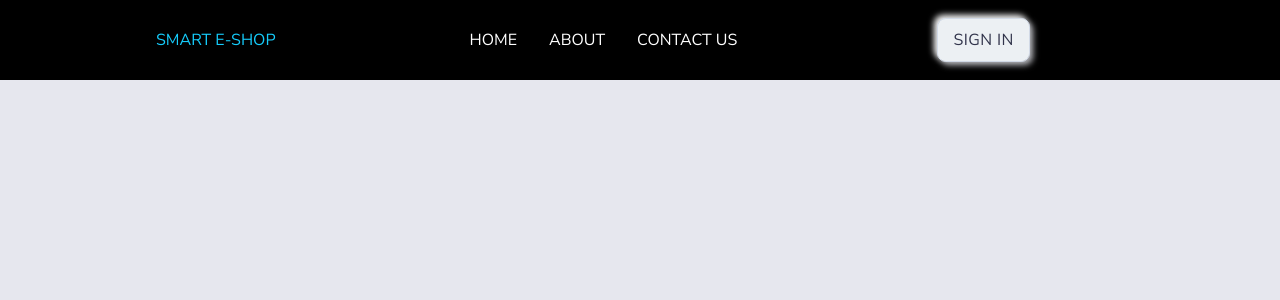
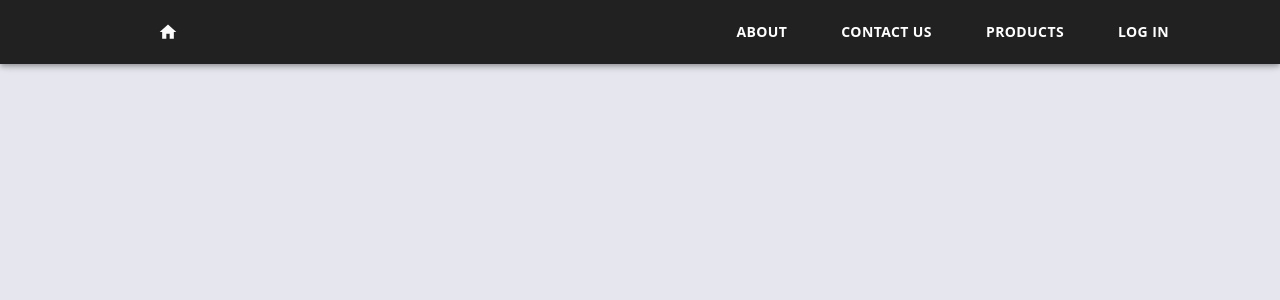
Before and after one commit to Smart-eShop/smart-eShop, a React (Create React App) app in the folder fronted/user-side/: page / in a window 1280 px wide. Shown: the top 300 px of the page. Built offline with nearby package versions, Linux system fonts and the light colour scheme.

Commit message:
responsive navbar

```diff
--- a/fronted/user-side/src/components/Main.js
+++ b/fronted/user-side/src/components/Main.js
@@ -7,7 +7,7 @@
 import Products from './Products/Products';
 import "../neumorphism.css";
 import { BrowserRouter as Router, Switch, Route } from 'react-router-dom';
-import Navbar from '../components/Navbar';
+import Navbar from './Navbar/Navbar';
 import TermsConditions from "../components/TermsConditions";
 
 
@@ -18,7 +18,7 @@
     <Switch>
       <Route path='/login' exact component={Login} />
       <Route path='/register' exact component={Register} />
-      <Route path='/home' exact component={Products} />
+      <Route path='/products' exact component={Products} />
       <Route path='/about' exact component={About} />
       <Route path='/contact-us' exact component={Contact} />
       <Route path='/terms-conditions' exact component={TermsConditions} />
--- /dev/null
+++ b/fronted/user-side/src/components/Navbar/Navbar.js
@@ -0,0 +1,177 @@
+import {
+    AppBar,
+    Toolbar,
+    makeStyles,
+    Button,
+    IconButton,
+    Drawer,
+    Link,
+    MenuItem,
+  } from "@material-ui/core";
+  import MenuIcon from "@material-ui/icons/Menu";
+  import React, { useState, useEffect } from "react";
+  import { Link as RouterLink } from "react-router-dom";
+  import Home from '@material-ui/icons/Home';
+
+  const headersData = [
+    {
+      label: "About",
+      href: "/about",
+    },
+    {
+      label: "Contact Us",
+      href: "/contact-us",
+    },
+    {
+      label: "Products",
+      href: "/products",
+    },
+    {
+      label: "LOG IN",
+      href: "/login",
+    },
+  ];
+
+  const useStyles = makeStyles(() => ({
+    header: {
+      backgroundColor: "#212121",
+      paddingRight: "79px",
+      paddingLeft: "118px",
+      "@media (max-width: 900px)": {
+        paddingLeft: 0,
+      },
+    },
+    menuButton: {
+      fontFamily: "Open Sans, sans-serif",
+      fontWeight: 700,
+      size: "18px",
+      marginLeft: "38px",
+    },
+    toolbar: {
+      display: "flex",
+      justifyContent: "space-between",
+    },
+    drawerContainer: {
+      padding: "20px 30px",
+    },
+  }));
+
+  export default function Navbar() {
+    const { header, menuButton, toolbar, drawerContainer } = useStyles();
+
+    const [state, setState] = useState({
+      mobileView: false,
+      drawerOpen: false,
+    });
+
+    const { mobileView, drawerOpen } = state;
+
+    useEffect(() => {
+      const setResponsiveness = () => {
+        return window.innerWidth < 900
+          ? setState((prevState) => ({ ...prevState, mobileView: true }))
+          : setState((prevState) => ({ ...prevState, mobileView: false }));
+      };
+
+      setResponsiveness();
+
+      window.addEventListener("resize", () => setResponsiveness());
+    }, []);
+
+    const displayDesktop = () => {
+      return (
+        <Toolbar className={toolbar}>
+          {smartEShop}
+          <div>{getMenuButtons()}</div>
+        </Toolbar>
+      );
+    };
+
+    const displayMobile = () => {
+      const handleDrawerOpen = () =>
+        setState((prevState) => ({ ...prevState, drawerOpen: true }));
+      const handleDrawerClose = () =>
+        setState((prevState) => ({ ...prevState, drawerOpen: false }));
+
+      return (
+        <Toolbar>
+          <IconButton
+            {...{
+              edge: "start",
+              color: "inherit",
+              "aria-label": "menu",
+              "aria-haspopup": "true",
+              onClick: handleDrawerOpen,
+            }}
+          >
+            <MenuIcon />
+          </IconButton>
+
+          <Drawer
+            {...{
+              anchor: "left",
+              open: drawerOpen,
+              onClose: handleDrawerClose,
+            }}
+          >
+            <div className={drawerContainer}>{getDrawerChoices()}</div>
+          </Drawer>
+
+          <div>{smartEShop}</div>
+        </Toolbar>
+      );
+    };
+
+    const getDrawerChoices = () => {
+      return headersData.map(({ label, href }) => {
+        return (
+          <Link
+            {...{
+              component: RouterLink,
+              to: href,
+              color: "inherit",
+              style: { textDecoration: "none" },
+              key: label,
+            }}
+          >
+            <MenuItem>{label}</MenuItem>
+          </Link>
+        );
+      });
+    };
+
+    const smartEShop = (
+        <Button
+        variant="link"
+        style={{ fontSize: 100, color: "#fafafa" }}
+        startIcon={<Home />}
+        href="/home"
+      />
+    );
+
+    const getMenuButtons = () => {
+      return headersData.map(({ label, href }) => {
+        return (
+          <Button
+            {...{
+              key: label,
+              color: "inherit",
+              to: href,
+              component: RouterLink,
+              className: menuButton,
+            }}
+          >
+            {label}
+          </Button>
+        );
+      });
+    };
+
+    return (
+      <header>
+        <AppBar className={header}>
+          {mobileView ? displayMobile() : displayDesktop()}
+        </AppBar>
+      </header>
+    );
+  }
--- a/fronted/user-side/src/components/Navbar/NavbarElement.js
+++ /dev/null
@@ -1,84 +0,0 @@
-import { FaBars } from 'react-icons/fa';
-import { NavLink as Link } from 'react-router-dom';
-import styled from 'styled-components';
-
-export const Nav = styled.nav`
-  background: #000;
-  height: 80px;
-  display: flex;
-  justify-content: space-between;
-  padding: 0.5rem calc((100vw - 1000px) / 2);
-  z-index: 10;
-  /* Third Nav */
-  /* justify-content: flex-start; */
-`;
-
-export const NavLink = styled(Link)`
-  color: #fff;
-  display: flex;
-  align-items: center;
-  text-decoration: none;
-  padding: 0 1rem;
-  height: 100%;
-  cursor: pointer;
-  &.active {
-    color: #15cdfc;
-  }
-`;
-
-export const Bars = styled(FaBars)`
-  display: none;
-  color: #fff;
-  @media screen and (max-width: 768px) {
-    display: block;
-    position: absolute;
-    top: 0;
-    right: 0;
-    transform: translate(-100%, 75%);
-    font-size: 1.8rem;
-    cursor: pointer;
-  }
-`;
-
-export const NavMenu = styled.div`
-  display: flex;
-  align-items: center;
-  margin-right: -24px;
-  /* Second Nav */
-  /* margin-right: 24px; */
-  /* Third Nav */
-  /* width: 100vw;
-  white-space: nowrap; */
-  @media screen and (max-width: 768px) {
-    display: none;
-  }
-`;
-
-export const NavBtn = styled.nav`
-  display: flex;
-  align-items: center;
-  margin-right: 24px;
-  /* Third Nav */
-  /* justify-content: flex-end;
-  width: 100vw; */
-  @media screen and (max-width: 768px) {
-    display: none;
-  }
-`;
-
-export const NavBtnLink = styled(Link)`
-  border-radius: 4px;
-  padding: 10px 22px;
-  color: #fff;
-  outline: none;
-  border: none;
-  cursor: pointer;
-  transition: all 0.2s ease-in-out;
-  text-decoration: none;
-  /* Second Nav */
-  margin-left: 24px;
-  &:hover {
-    transition: all 0.2s ease-in-out;
-    color: #010606;
-  }
-`;
--- a/fronted/user-side/src/components/Navbar/index.js
+++ /dev/null
@@ -1,45 +0,0 @@
-import React from 'react';
-import {
-    Nav,
-    NavLink,
-    Bars,
-    NavMenu,
-    NavBtn,
-    NavBtnLink
-} from './NavbarElement';
-
-const Navbar = () => {
-    return (
-        <>
-            <Nav>
-                <NavLink to='/'>
-                    SMART E-SHOP
-        </NavLink>
-                <Bars />
-                <NavMenu>
-                    <NavLink to='/home' activeStyle>
-                        HOME
-          </NavLink>
-                    <NavLink to='/about' activeStyle>
-                        ABOUT
-          </NavLink>
-                    <NavLink to='/contact-us' activeStyle>
-                        CONTACT US
-          </NavLink>
-                    {/* Second Nav */}
-                    {/* <NavBtnLink to='/sign-in'>Sign In</NavBtnLink> */}
-                </NavMenu>
-                <NavBtn>
-                    <NavBtnLink to='/login'> <div className="d-flex align-items-center">
-                        <a href="/home" target="_blank" className="btn btn-white d-none d-md-inline-block"><i className="fas fa-book" />SIGN IN</a>
-                        <button className="navbar-toggler ml-2" type="button" data-toggle="collapse" data-target="#navbar_global" aria-controls="navbar_global" aria-expanded="false" aria-label="Toggle navigation">
-                            <span className="navbar-toggler-icon" />
-                        </button>
-                    </div></NavBtnLink>
-                </NavBtn>
-            </Nav>
-        </>
-    );
-};
-
-export default Navbar;
```
